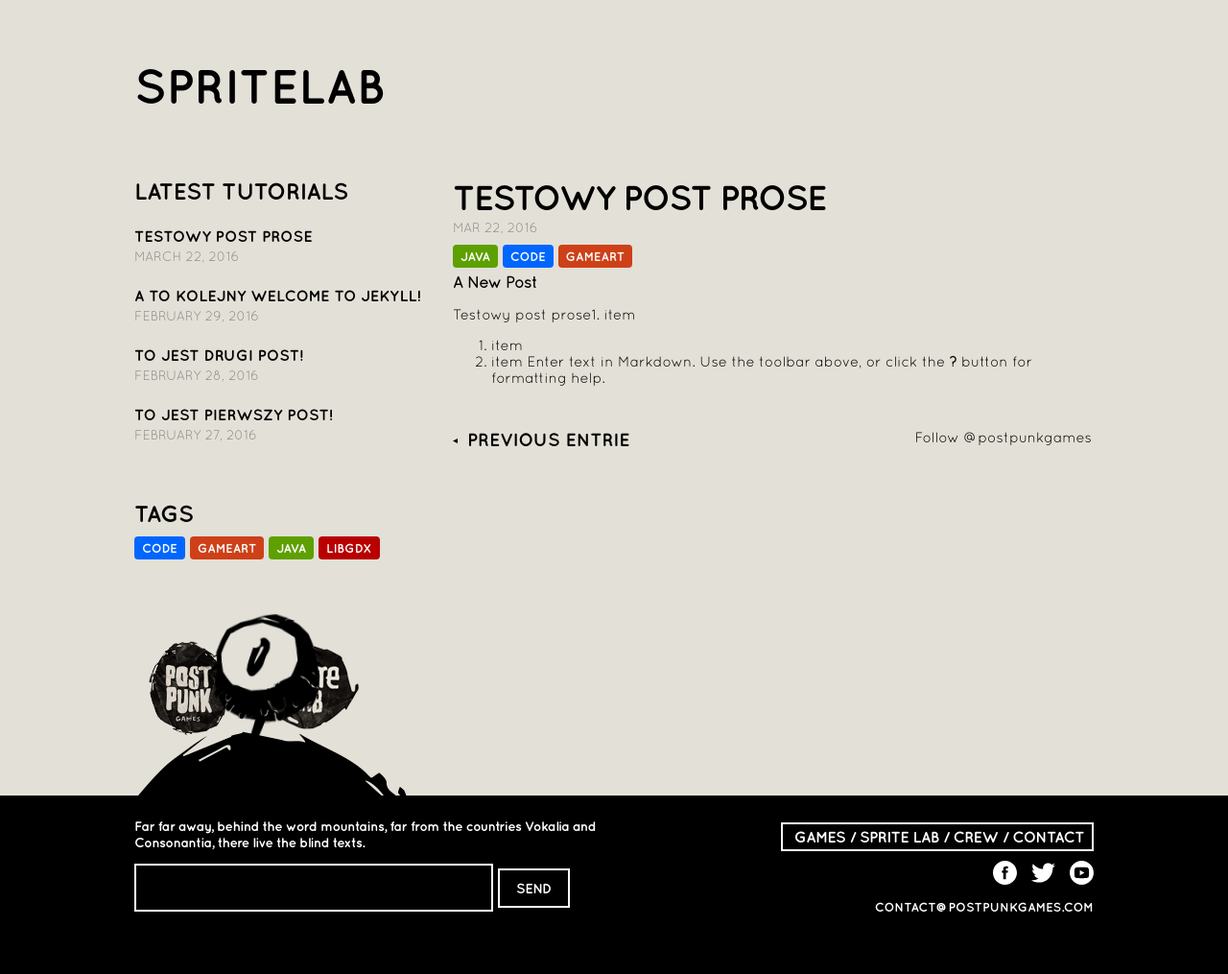
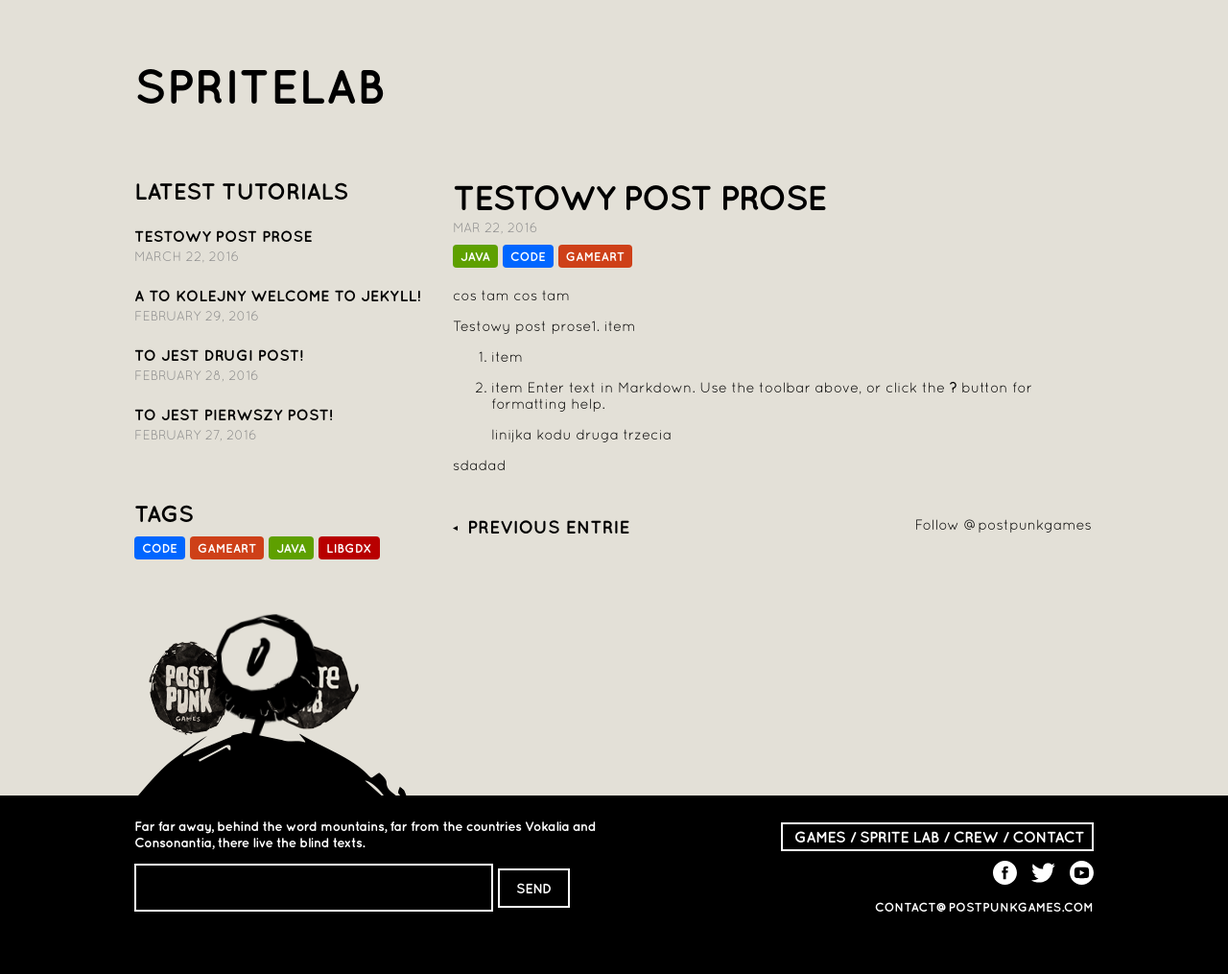
Before and after one commit to ArturTabiszewski/ArturTabiszewski.github.io, a Jekyll site: the page built from _posts/2016-03-22-testowy-post-prose.md, in a window 1280 px wide. Shown: the whole page at 96% size. Built offline with Jekyll 4.4.1, drawn with Linux system fonts in a browser that asks for light colours; comment, search, counter and statistics services are not loaded.

Commit message:
Updated 2016-03-22-testowy-post-prose.md

```diff
--- a/_posts/2016-03-22-testowy-post-prose.md
+++ b/_posts/2016-03-22-testowy-post-prose.md
@@ -10,8 +10,16 @@
 title: testowy post prose
 ---
 
-## A New Post
+
+cos tam cos tam
+
 Testowy post prose1. item
 2. item
 3. item
 Enter text in [Markdown](http://daringfireball.net/projects/markdown/). Use the toolbar above, or click the **?** button for formatting help.
+
+	linijka kodu
+    druga
+    trzecia
+
+sdadad
```
